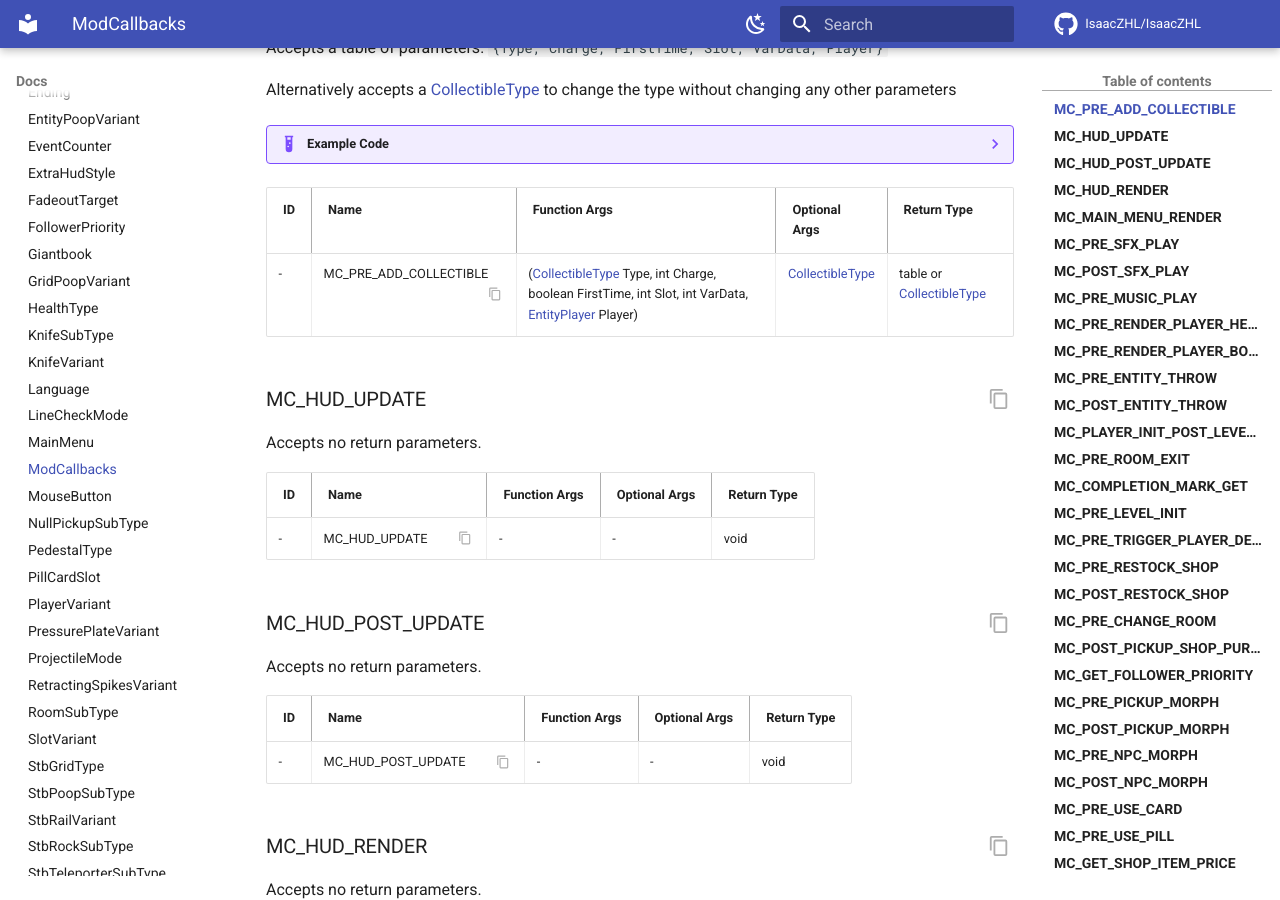
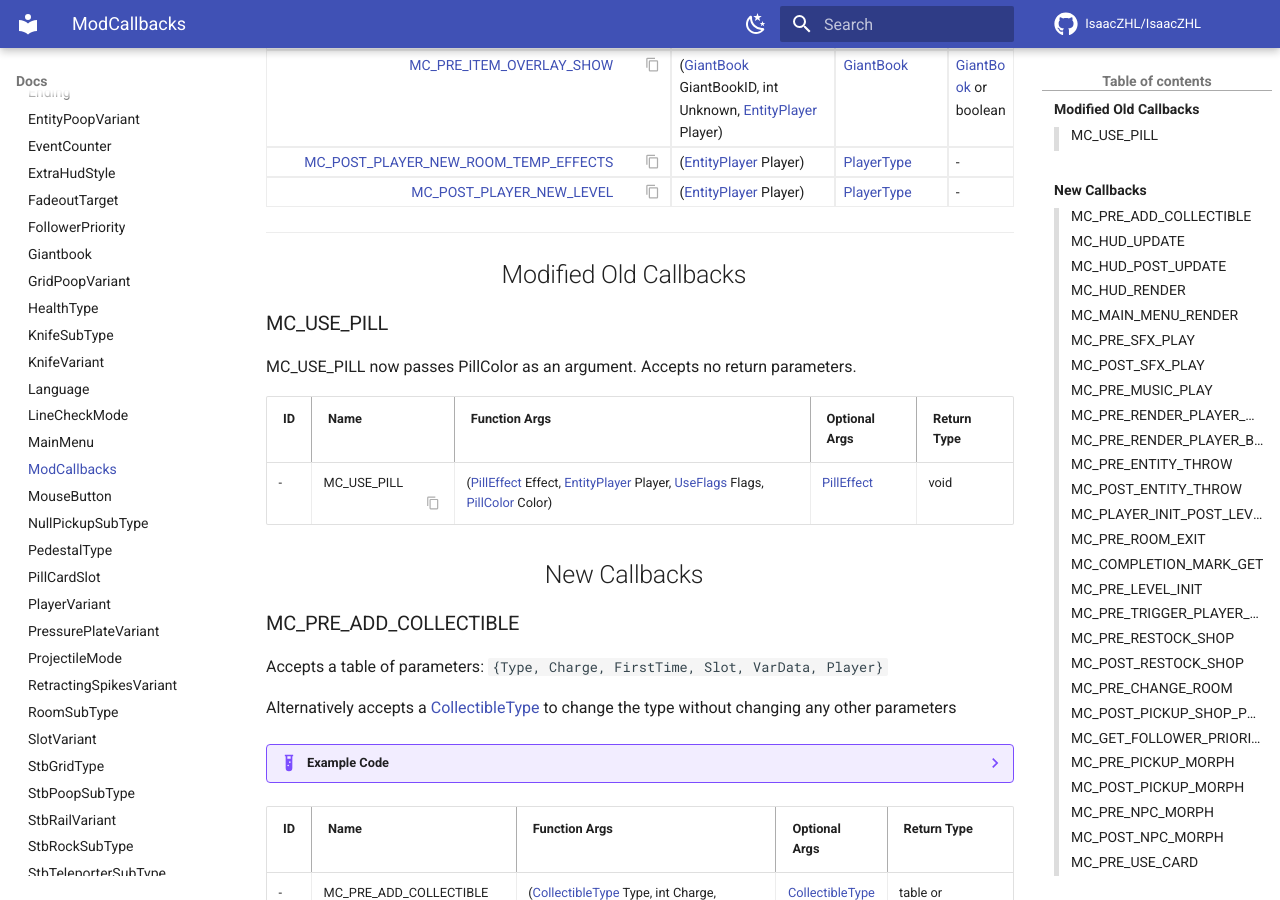
Before and after one commit to TeamREPENTOGON/REPENTOGON, an MkDocs documentation site: the page built from documentation/docs/enums/ModCallbacks.md, in a window 1280 px wide and 900 px high, scrolled down 4272 px. Built offline with MkDocs 1.6.1 and Material for MkDocs 9.7.7, drawn with Linux system fonts in a browser that asks for light colours; comment, search, counter and statistics services are not loaded; the version menu is left out; some of the changed text lies outside the part shown.

Commit message:
callback typechecking extraordinaire

```diff
--- a/documentation/docs/enums/ModCallbacks.md
+++ b/documentation/docs/enums/ModCallbacks.md
@@ -2,6 +2,17 @@
 
 This is a list of all new callbacks added by REPENTOGON.
 
+## Modified Old Callbacks
+### MC_USE_PILL
+MC_USE_PILL now passes PillColor as an argument.
+Accepts no return parameters.
+
+|ID|Name|Function Args|Optional Args|Return Type|
+|:--|:--|:--|:--|:--|
+|- |MC_USE_PILL {: .copyable } | ([PillEffect](https://wofsauge.github.io/IsaacDocs/rep/enums/PillEffect.html) Effect, [EntityPlayer](https://wofsauge.github.io/IsaacDocs/rep/EntityPlayer.html) Player, [UseFlags](https://wofsauge.github.io/IsaacDocs/rep/enums/UseFlags.html) Flags, [PillColor](https://wofsauge.github.io/IsaacDocs/rep/PillColor.html) Color) | [PillEffect](https://wofsauge.github.io/IsaacDocs/rep/enums/PillEffect.html) | void |
+
+
+## New Callbacks
 ### MC_PRE_ADD_COLLECTIBLE
 Accepts a table of parameters: `{Type, Charge, FirstTime, Slot, VarData, Player}`
 
```
Also changed, not shown: other parts of documentation/docs/enums/ModCallbacks.md (+1 -5 lines), documentation/docs/index.md (+1 -1 lines), 2 other files.
